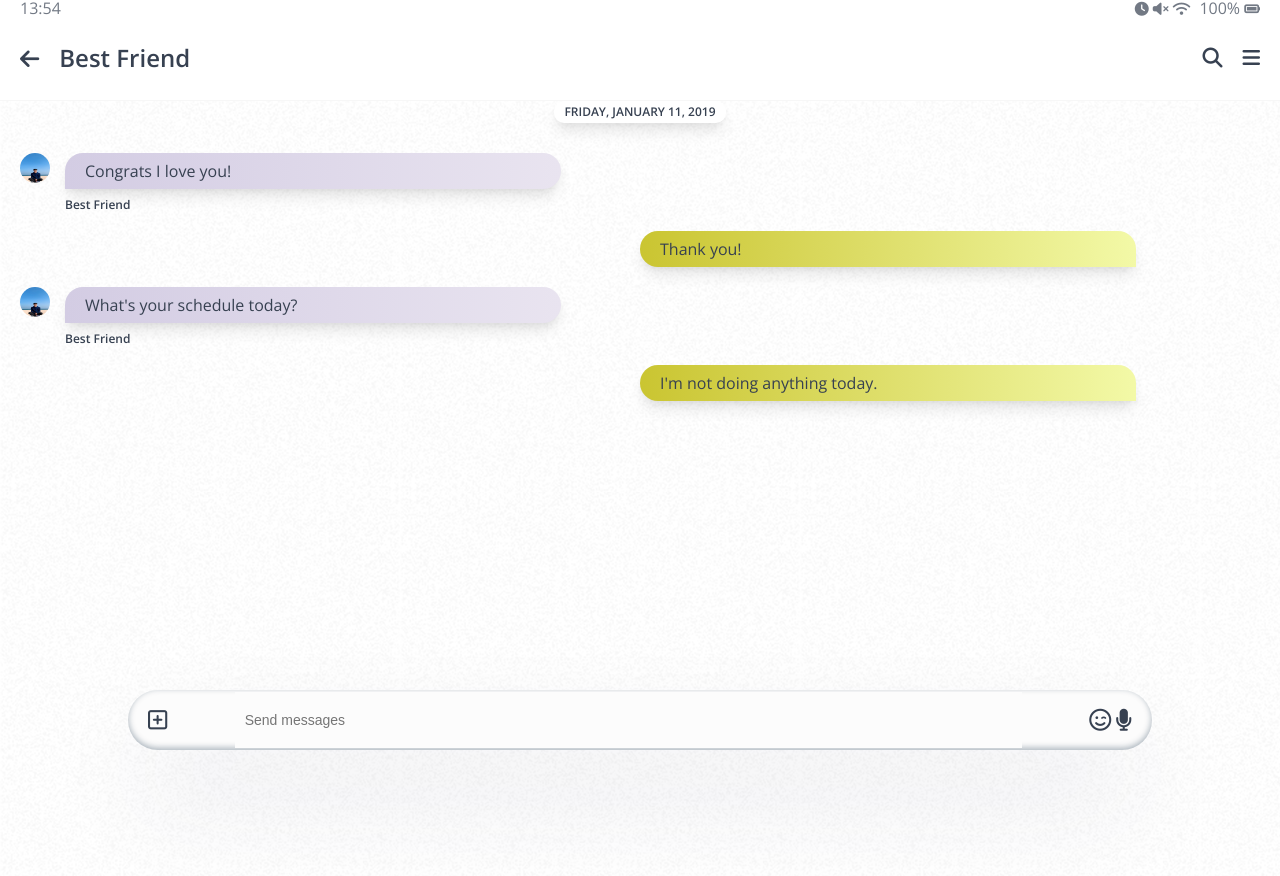
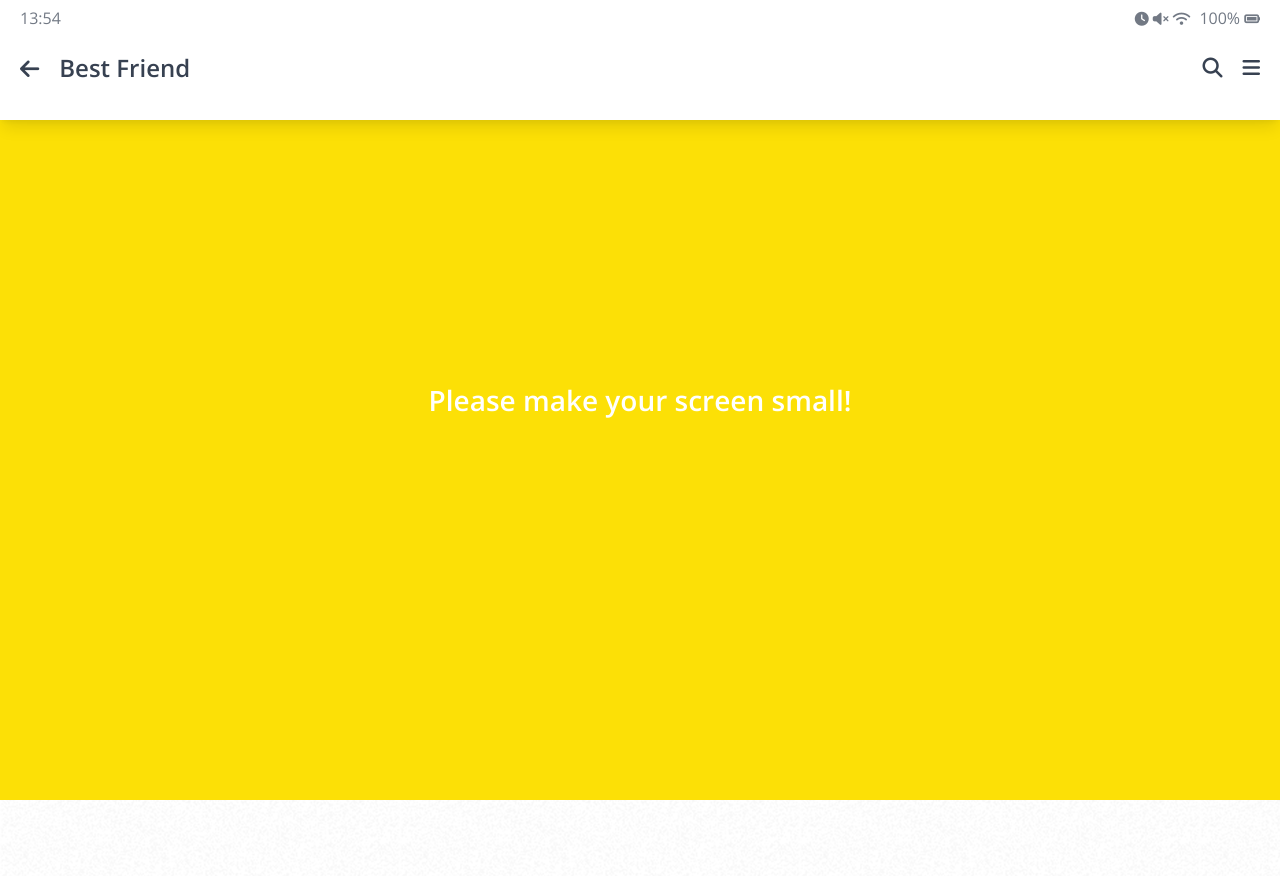
Before and after one commit to osj3474/html-css, a plain HTML site: page chat.html in a window 1280 px wide. Shown: the top 876 px of the page. Drawn offline with nearby package versions, Linux system fonts and the light colour scheme.

Commit message:
finish clone coding

```diff
--- a/chat.html
+++ b/chat.html
@@ -24,7 +24,6 @@
           <i class="fas fa-battery-full"></i>
         </div>
       </div>
-    </div>
       <header class="header">
         <div class="header__header-column">
           <a href="index.html" class="header__back-btn">
@@ -41,6 +40,8 @@
           </span>
         </div>
       </header>
+    </div>
+
     <main class="chat-screen">
       <ul class="chat__messages">
         <span class="chat__timestamp">Friday, January 11, 2019</span>
@@ -86,21 +87,22 @@
         </li>
       </ul>
     </main>
-    <div class="chat__write">
-      <div class="chat__write-column">
-        <i class="far fa-plus-square"></i>
-      </div>
-      <div class="chat__write-column">
+    <div class="chat__write--container">
       <input
         type="text"
         placeholder="Send messages"
-          class="chat__write-input"
+        class="chat__write-input chat__write"
       />
+      <div class="chat__icon-left chat__icon">
+        <i class="far fa-plus-square"></i>
       </div>
-      <div class="chat__write-column">
+      <div class="chat__icon-right chat__icon">
         <span class="chat__write-icon"><i class="far fa-smile-wink"></i></span>
         <span class="chat__write-icon"><i class="fas fa-microphone"></i></span>
       </div>
     </div>
+    <div class="bigScreen">
+      <span class="bigScreen__text">Please make your screen small!</span>
+    </div>
   </body>
 </html>
--- a/css/chat.css
+++ b/css/chat.css
@@ -1,5 +1,21 @@
+.header-wrapper {
+  z-index: 2;
+  position: fixed;
+  top: 0px;
+  width: 100%;
+  padding: 10px 0px;
+  background-color: white;
+  box-shadow: 0 10px 15px -3px rgba(0, 0, 0, 0.1),
+    0 4px 6px -2px rgba(0, 0, 0, 0.05);
+}
+
 .chats-body {
-  padding: 0;
+  padding: 10px 0px;
+  padding-top: 100px;
+}
+
+.chat-screen {
+  padding-top: 30px;
 }
 
 .chats-body .header,
@@ -7,27 +23,50 @@
   padding: 0px 20px;
 }
 
-.chat-screen {
+.chats-body {
   background-image: url("../images/chatBg.png");
   min-height: 100vh;
+  min-height: 10000px;
 }
 
-.chat__write {
+.chat__write--container {
   position: fixed;
-  bottom: 50px;
-  width: 80%;
+  bottom: 0px;
+  width: 100%;
   margin: 0 auto;
   left: 0;
   right: 0;
   display: flex;
   justify-content: space-between;
   align-items: center;
-  background-color: #fcfcfc;
-  padding: 2px 20px;
-  border-radius: 40px;
-  box-shadow: 0 50px 100px -20px rgba(50, 50, 93, 0.25),
+  /* background-color: #fcfcfc; */
+  /* padding:  2px 20px; */
+  /* border-radius: 40px; */
+  /* box-shadow: 0 50px 100px -20px rgba(50, 50, 93, 0.25),
     0 30px 60px -30px rgba(0, 0, 0, 0.3),
-    inset 0 -2px 6px 0 rgba(10, 37, 64, 0.35);
+    inset 0 -2px 6px 0 rgba(10, 37, 64, 0.35); */
+}
+
+.chat__write {
+  margin: 0 auto;
+  bottom: 0px;
+  width: 100%;
+  border-radius: 0;
+  padding: 20px 60px;
+  border: none;
+  font-size: 14px;
+  transition: width 0.5s ease-in-out, border-radius 0.5s ease-in-out,
+    transform 0.5s ease-in-out;
+}
+
+.chat__icon-left {
+  position: absolute;
+  left: 10px;
+}
+
+.chat__icon-right {
+  position: absolute;
+  right: 10px;
 }
 
 .chat__write i {
@@ -46,8 +85,25 @@
   background-color: #fcfcfc;
 }
 
-.chat__write-column input:focus {
+.chat__write:focus {
   outline: none;
+  width: 80%;
+  margin: 0 auto;
+  transform: translateY(-100px);
+  border-radius: 40px;
+  box-shadow: 0 50px 100px -20px rgba(50, 50, 93, 0.25),
+    0 30px 60px -30px rgba(0, 0, 0, 0.3),
+    inset 0 -2px 6px 0 rgba(10, 37, 64, 0.35);
+  animation: float 3s ease-in-out infinite forwards;
+}
+
+.chat__write:focus ~ .chat__icon {
+  opacity: 0;
+}
+
+.chat__icon {
+  font-size: 18px;
+  transition: opacity 0.3s ease-in-out;
 }
 
 .chat-screen .chat__messages {
@@ -123,3 +179,51 @@
   border-bottom-right-radius: 0px;
   background-image: linear-gradient(to right, #cac531, #f3f9a7);
 }
+
+@keyframes float {
+  0% {
+    box-shadow: 0 50px 100px -20px rgba(50, 50, 93, 0.25),
+      0 30px 60px -30px rgba(0, 0, 0, 0.3),
+      inset 0 -2px 6px 0 rgba(10, 37, 64, 0.35);
+  }
+  50% {
+    box-shadow: 0 50px 100px -60px rgba(50, 50, 93, 0.25),
+      0 30px 60px -30px rgba(0, 0, 0, 0.3),
+      inset 0 -2px 6px 0 rgba(10, 37, 64, 0.35);
+  }
+  100% {
+    box-shadow: 0 50px 100px -20px rgba(50, 50, 93, 0.25),
+      0 30px 60px -30px rgba(0, 0, 0, 0.3),
+      inset 0 -2px 6px 0 rgba(10, 37, 64, 0.35);
+  }
+}
+
+@keyframes incomingAnimation {
+  from {
+    opacity: 0;
+    transform: translateX(-100px);
+  }
+  to {
+    opacity: 1;
+    transform: none;
+  }
+}
+
+.incoming-message {
+  animation: incomingAnimation 0.5s ease-out forwards;
+}
+
+@keyframes sentAnimation {
+  from {
+    opactiy: 0;
+    transform: translateX(100px);
+  }
+  to {
+    opacity: 1;
+    transform: none;
+  }
+}
+
+.sent-message {
+  animation: sentAnimation 0.5s ease-out forwards;
+}
--- /dev/null
+++ b/css/mobile.css
@@ -0,0 +1,24 @@
+.bigScreen {
+  position: fixed;
+  width: 100%;
+  height: 100%;
+  left: 0;
+  top: 0;
+  display: flex;
+  align-items: center;
+  justify-content: center;
+  font-size: 28px;
+  font-weight: 600;
+  text-align: center;
+  line-height: 1.5;
+  color: white;
+  background-color: #fce006;
+  padding: 0px 20px;
+  display: none;
+}
+
+@media screen and (min-width: 650px) {
+  .bigScreen {
+    display: flex;
+  }
+}
--- a/css/nav-bar.css
+++ b/css/nav-bar.css
@@ -34,3 +34,18 @@
   justify-content: center;
   align-items: center;
 }
+
+@keyframes showNavBar {
+  from {
+    transform: translateY(80px);
+  }
+  to {
+    transform: none;
+  }
+}
+
+.nav {
+  transform: translateY(80px);
+  animation: showNavBar 0.5s ease-in-out forwards;
+  animation-delay: 0.5s;
+}
--- a/css/styles.css
+++ b/css/styles.css
@@ -9,6 +9,7 @@
 @import "more.css";
 @import "settings.css";
 @import "chat.css";
+@import "mobile.css";
 
 * {
   box-sizing: border-box;
@@ -26,3 +27,18 @@ a {
   color: inherit;
   text-decoration: none;
 }
+
+@keyframes fadeIn {
+  from {
+    opacity: 0;
+    transform: translateY(50px);
+  }
+  to {
+    opacity: 1;
+    transform: none;
+  }
+}
+
+main {
+  animation: fadeIn 0.5s ease-in-out;
+}
```
Also changed, not shown: find.html (+3 -0 lines), friends.html (+4 -0 lines), index.html (+3 -0 lines), more.html (+3 -0 lines), settings.html (+3 -0 lines). Lines whose indentation alone changed are shown as unchanged.
